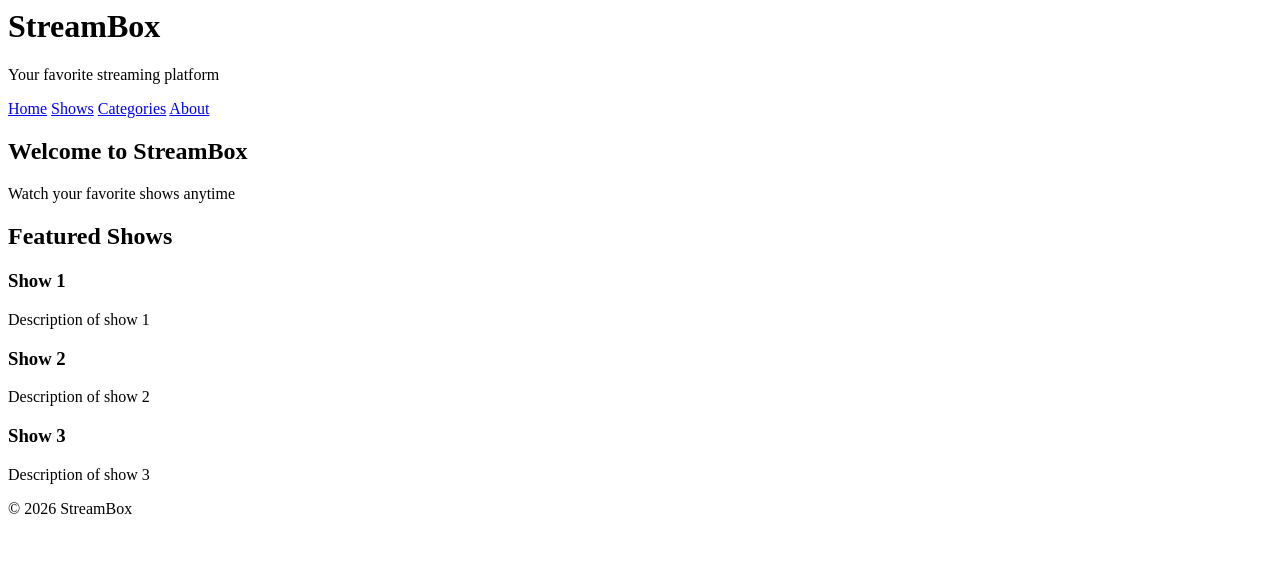
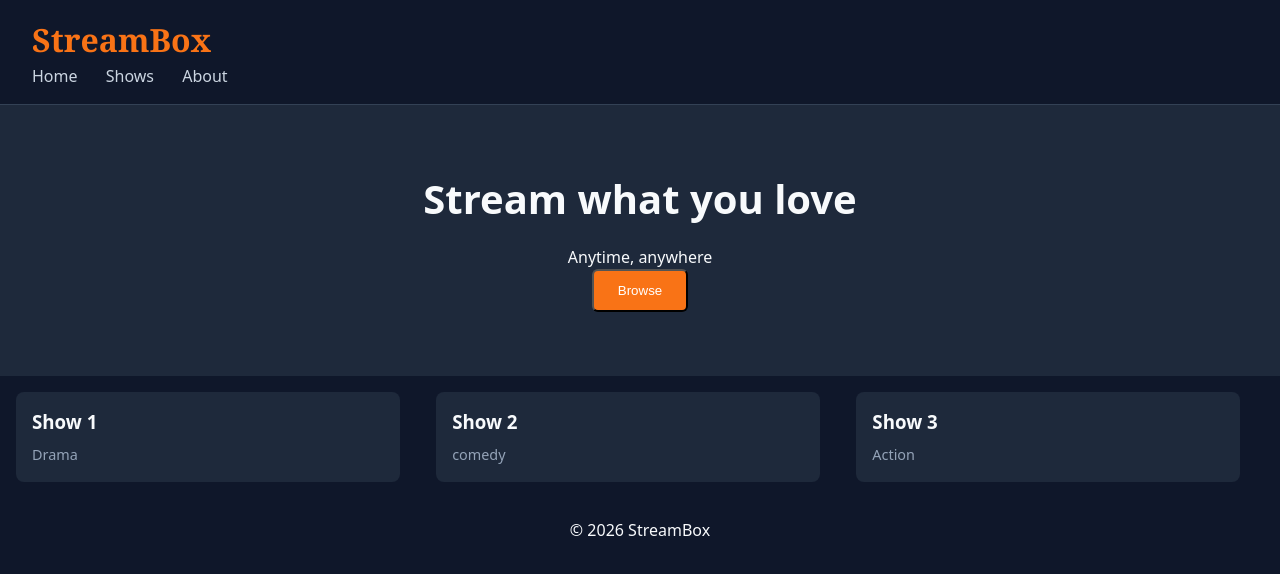
Before and after one commit to 34-alt/streambox, a plain HTML site: page index.html in a window 1280 px wide. Drawn offline with Linux system fonts and the light colour scheme.

Commit message:
Add CSS styling session 3

```diff
--- a/index.html
+++ b/index.html
@@ -1,52 +1,53 @@
+<!DOCTYPE html>
 <html lang="en">
 <head>
     <meta charset="UTF-8">
+    <meta name="viewport" content="width=device-width, initial-scale=1.0">
     <title>StreamBox</title>
+
+    <!-- Lien vers ton CSS -->
+    <link rel="stylesheet" href="style.css">
 </head>
+
 <body>
 
+    <!-- HEADER -->
     <header>
         <h1>StreamBox</h1>
-        <p>Your favorite streaming platform</p>
-    </header>
-
         <nav>
             <a href="#">Home</a>
             <a href="#">Shows</a>
-        <a href="#">Categories</a>
             <a href="#">About</a>
         </nav>
+    </header>
 
-    <main>
-
+    <!-- HERO SECTION -->
     <section id="hero">
-            <h2>Welcome to StreamBox</h2>
-            <p>Watch your favorite shows anytime</p>
+        <h2>Stream what you love</h2>
+        <p>Anytime, anywhere</p>
+        <button class="btn-primary">Browse</button>
     </section>
 
-        <section id="featured">
-            <h2>Featured Shows</h2>
+    <!-- MOVIE CARDS -->
+    <section>
+        <div class="card">
+            <h3>Show 1</h3>
+            <p>Drama</p>
+        </div>
 
-            <article>
-                <h3>Show 1</h3>
-                <p>Description of show 1</p>
-            </article>
+        <div class="card">
+            <h3>Show 2</h3>
+            <p>comedy</p>
+        </div>
 
-            <article>
-                <h3>Show 2</h3>
-                <p>Description of show 2</p>
-            </article>
-
-            <article>
+        <div class="card">
             <h3>Show 3</h3>
-                <p>Description of show 3</p>
-            </article>
-
+            <p>Action</p>
+        </div>
     </section>
 
-    </main>
-
-    <footer>
+    <!-- FOOTER -->
+    <footer style="text-align:center; padding:20px;">
         <p>© 2026 StreamBox</p>
     </footer>
 
--- /dev/null
+++ b/style.css
@@ -0,0 +1,71 @@
+/* RESET */
+* {
+  box-sizing: border-box;
+  margin: 0;
+  padding: 0;
+}
+
+/* BODY */
+body {
+  background: #0F172A;
+  color: #F8FAFC;
+  font-family: system-ui, sans-serif;
+  line-height: 1.5;
+}
+
+/* HEADER */
+header {
+  padding: 1rem 2rem;
+  border-bottom: 1px solid #334155;
+}
+
+header h1 {
+  color: #F97316;
+  font-family: Georgia, serif;
+}
+
+/* NAV */
+nav a {
+  color: #CBD5E1;
+  margin-right: 1.5rem;
+  text-decoration: none;
+}
+
+/* HERO */
+#hero {
+  padding: 4rem 2rem;
+  background: #1E293B;
+  text-align: center;
+}
+
+#hero h2 {
+  font-size: 2.5rem;
+  margin-bottom: 1rem;
+}
+
+/* BUTTON */
+.btn-primary {
+  background: #F97316;
+  color: white;
+  padding: 0.75rem 1.5rem;
+  border-radius: 6px;
+}
+
+/* CARDS */
+.card {
+  background: #1E293B;
+  border-radius: 8px;
+  padding: 1rem;
+  margin: 1rem;
+  width: 30%;
+  display: inline-block;
+  vertical-align: top;
+}
+.card h3 {
+  margin-bottom: 0.5rem;
+}
+
+.card p {
+  color: #94A3B8;
+  font-size: 0.9rem;
+}
```
Lines whose indentation alone changed are shown as unchanged.
